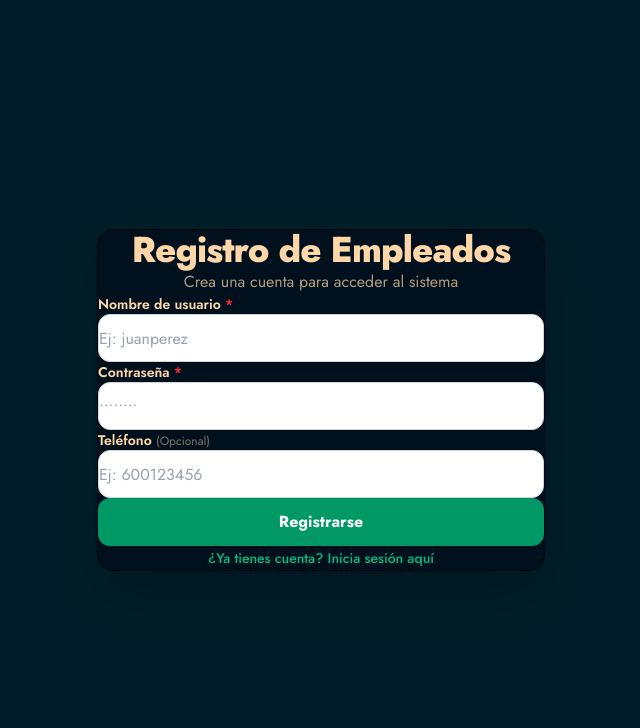
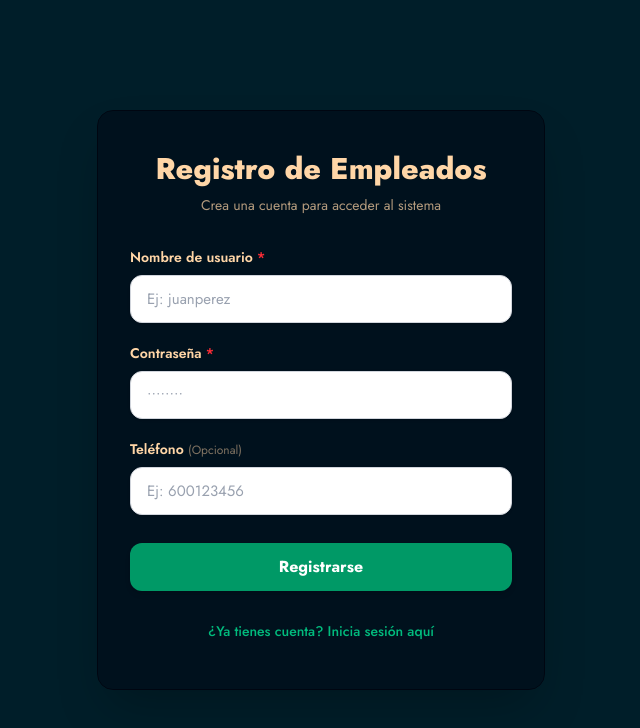
Before and after one commit to Honcito/Control_Vehiculos_nodejs_react, a React (Vite) app in the folder frontend/: page /register in a window 1280 px wide. Shown: the top 728 px of the page, without its empty margins (319-959 px from the left). Built offline with nearby package versions, Linux system fonts and the light colour scheme; no server answers.

Commit message:
fix: mejorar diseño y consistencia en las páginas de inicio de sesión y registro

```diff
--- a/frontend/src/pages/Login.jsx
+++ b/frontend/src/pages/Login.jsx
@@ -29,22 +29,24 @@ const Login = () => {
   };
 
   return (
-    <div className="min-h-screen w-full flex items-center justify-center bg-base-100 px-4 py-12 text-base-content">
-      <section className="w-full max-w-md bg-base-200 rounded-2xl shadow-2xl p-8 md:p-10 border border-base-300 space-y-8">
-
+    <div className="min-h-screen w-full flex items-center justify-center bg-base-100 px-4 py-12">
+      <section
+        className="w-full max-w-md bg-base-200 rounded-2xl shadow-2xl border border-base-300"
+        style={{ padding: "40px 32px", minHeight: "520px" }}
+      >
         {/* Encabezado */}
-        <div className="text-center space-y-3">
-          <h2 className="text-3xl md:text-4xl font-extrabold text-base-content tracking-tight">
+        <div className="text-center" style={{ marginBottom: "32px" }}>
+          <h2 className="text-3xl font-extrabold text-base-content" style={{ marginBottom: "8px" }}>
             Control de Vehículos
           </h2>
-          <p className="text-sm md:text-base text-base-content/70">
+          <p className="text-sm text-base-content/70">
             Ingresa tus credenciales para acceder
           </p>
         </div>
 
-        <form onSubmit={handleSubmit} className="space-y-6">
+        <form onSubmit={handleSubmit} style={{ display: "flex", flexDirection: "column", gap: "24px" }}>
           {/* Campo Usuario */}
-          <div className="flex flex-col text-left space-y-2">
+          <div style={{ display: "flex", flexDirection: "column", gap: "8px" }}>
             <label className="text-sm font-semibold text-base-content">
               Nombre de usuario:
             </label>
@@ -54,12 +56,13 @@ const Login = () => {
               onChange={(e) => setNombre(e.target.value)}
               required
               placeholder="Tu usuario"
-              className="w-full h-12 px-4 text-base bg-white border border-gray-300 rounded-xl text-gray-900 placeholder-gray-400 focus:outline-none focus:ring-2 focus:ring-emerald-500 focus:border-transparent transition-all shadow-sm"
+              className="w-full bg-white border border-gray-300 rounded-xl text-gray-900 placeholder-gray-400 focus:outline-none focus:ring-2 focus:ring-emerald-500 transition-all shadow-sm"
+              style={{ height: "48px", paddingLeft: "16px", paddingRight: "16px", fontSize: "15px" }}
             />
           </div>
 
           {/* Campo Contraseña */}
-          <div className="flex flex-col text-left space-y-2">
+          <div style={{ display: "flex", flexDirection: "column", gap: "8px" }}>
             <label className="text-sm font-semibold text-base-content">
               Contraseña:
             </label>
@@ -69,23 +72,25 @@ const Login = () => {
               onChange={(e) => setPassword(e.target.value)}
               required
               placeholder="••••••••"
-              className="w-full h-12 px-4 text-base bg-white border border-gray-300 rounded-xl text-gray-900 placeholder-gray-400 focus:outline-none focus:ring-2 focus:ring-emerald-500 focus:border-transparent transition-all shadow-sm"
+              className="w-full bg-white border border-gray-300 rounded-xl text-gray-900 placeholder-gray-400 focus:outline-none focus:ring-2 focus:ring-emerald-500 transition-all shadow-sm"
+              style={{ height: "48px", paddingLeft: "16px", paddingRight: "16px", fontSize: "15px" }}
             />
           </div>
 
-          {/* Botón Login - Perfectamente Alineado */}
-          <div className="pt-2">
+          {/* Botón Login */}
+          <div style={{ marginTop: "8px" }}>
             <button
               type="submit"
               disabled={loading}
-              className="w-full h-12 bg-emerald-600 hover:bg-emerald-700 active:bg-emerald-800 text-white font-bold text-base rounded-xl transition-all shadow-md hover:shadow-lg disabled:opacity-50 disabled:cursor-not-allowed cursor-pointer"
+              className="w-full bg-emerald-600 hover:bg-emerald-700 active:bg-emerald-800 text-white font-bold text-base rounded-xl transition-all shadow-md disabled:opacity-50 cursor-pointer"
+              style={{ height: "48px", display: "flex", alignItems: "center", justifyContent: "center" }}
             >
               {loading ? "Iniciando sesión..." : "Iniciar sesión"}
             </button>
           </div>
 
           {/* Enlace a Registro */}
-          <div className="text-center pt-2">
+          <div className="text-center" style={{ marginTop: "8px" }}>
             <Link
               to="/register"
               className="text-sm text-emerald-500 hover:text-emerald-400 hover:underline transition-colors font-medium"
--- a/frontend/src/pages/Register.jsx
+++ b/frontend/src/pages/Register.jsx
@@ -44,22 +44,24 @@ const Register = () => {
   };
 
   return (
-    <div className="min-h-screen w-full flex items-center justify-center bg-base-100 px-4 py-12 text-base-content">
-      <section className="w-full max-w-md bg-base-200 rounded-2xl shadow-2xl p-8 md:p-10 border border-base-300 space-y-8">
-
+    <div className="min-h-screen w-full flex items-center justify-center bg-base-100 px-4 py-12">
+      <section
+        className="w-full max-w-md bg-base-200 rounded-2xl shadow-2xl border border-base-300"
+        style={{ padding: "40px 32px", minHeight: "580px" }}
+      >
         {/* Encabezado */}
-        <div className="text-center space-y-3">
-          <h2 className="text-3xl md:text-4xl font-extrabold text-base-content tracking-tight">
+        <div className="text-center" style={{ marginBottom: "32px" }}>
+          <h2 className="text-3xl font-extrabold text-base-content" style={{ marginBottom: "8px" }}>
             Registro de Empleados
           </h2>
-          <p className="text-sm md:text-base text-base-content/70">
+          <p className="text-sm text-base-content/70">
             Crea una cuenta para acceder al sistema
           </p>
         </div>
 
-        <form onSubmit={handleSubmit} className="space-y-6">
+        <form onSubmit={handleSubmit} style={{ display: "flex", flexDirection: "column", gap: "20px" }}>
           {/* Campo Nombre */}
-          <div className="flex flex-col text-left space-y-2">
+          <div style={{ display: "flex", flexDirection: "column", gap: "8px" }}>
             <label className="text-sm font-semibold text-base-content">
               Nombre de usuario <span className="text-red-500">*</span>
             </label>
@@ -70,12 +72,13 @@ const Register = () => {
               onChange={handleChange}
               required
               placeholder="Ej: juanperez"
-              className="w-full h-12 px-4 text-base bg-white border border-gray-300 rounded-xl text-gray-900 placeholder-gray-400 focus:outline-none focus:ring-2 focus:ring-emerald-500 focus:border-transparent transition-all shadow-sm"
+              className="w-full bg-white border border-gray-300 rounded-xl text-gray-900 placeholder-gray-400 focus:outline-none focus:ring-2 focus:ring-emerald-500 transition-all shadow-sm"
+              style={{ height: "48px", paddingLeft: "16px", paddingRight: "16px", fontSize: "15px" }}
             />
           </div>
 
           {/* Campo Contraseña */}
-          <div className="flex flex-col text-left space-y-2">
+          <div style={{ display: "flex", flexDirection: "column", gap: "8px" }}>
             <label className="text-sm font-semibold text-base-content">
               Contraseña <span className="text-red-500">*</span>
             </label>
@@ -86,12 +89,13 @@ const Register = () => {
               onChange={handleChange}
               required
               placeholder="••••••••"
-              className="w-full h-12 px-4 text-base bg-white border border-gray-300 rounded-xl text-gray-900 placeholder-gray-400 focus:outline-none focus:ring-2 focus:ring-emerald-500 focus:border-transparent transition-all shadow-sm"
+              className="w-full bg-white border border-gray-300 rounded-xl text-gray-900 placeholder-gray-400 focus:outline-none focus:ring-2 focus:ring-emerald-500 transition-all shadow-sm"
+              style={{ height: "48px", paddingLeft: "16px", paddingRight: "16px", fontSize: "15px" }}
             />
           </div>
 
           {/* Campo Teléfono */}
-          <div className="flex flex-col text-left space-y-2">
+          <div style={{ display: "flex", flexDirection: "column", gap: "8px" }}>
             <label className="text-sm font-semibold text-base-content">
               Teléfono <span className="text-base-content/50 text-xs font-normal">(Opcional)</span>
             </label>
@@ -101,23 +105,25 @@ const Register = () => {
               value={formData.telefono}
               onChange={handleChange}
               placeholder="Ej: 600123456"
-              className="w-full h-12 px-4 text-base bg-white border border-gray-300 rounded-xl text-gray-900 placeholder-gray-400 focus:outline-none focus:ring-2 focus:ring-emerald-500 focus:border-transparent transition-all shadow-sm"
+              className="w-full bg-white border border-gray-300 rounded-xl text-gray-900 placeholder-gray-400 focus:outline-none focus:ring-2 focus:ring-emerald-500 transition-all shadow-sm"
+              style={{ height: "48px", paddingLeft: "16px", paddingRight: "16px", fontSize: "15px" }}
             />
           </div>
 
           {/* Botón Registro */}
-          <div className="pt-2">
+          <div style={{ marginTop: "8px" }}>
             <button
               type="submit"
               disabled={loading}
-              className="w-full h-12 bg-emerald-600 hover:bg-emerald-700 active:bg-emerald-800 text-white font-bold text-base rounded-xl transition-all shadow-md hover:shadow-lg disabled:opacity-50 disabled:cursor-not-allowed cursor-pointer"
+              className="w-full bg-emerald-600 hover:bg-emerald-700 active:bg-emerald-800 text-white font-bold text-base rounded-xl transition-all shadow-md disabled:opacity-50 cursor-pointer"
+              style={{ height: "48px", display: "flex", alignItems: "center", justifyContent: "center" }}
             >
               {loading ? "Registrando..." : "Registrarse"}
             </button>
           </div>
 
           {/* Enlace a Login */}
-          <div className="text-center pt-2">
+          <div className="text-center" style={{ marginTop: "8px" }}>
             <Link
               to="/login"
               className="text-sm text-emerald-500 hover:text-emerald-400 hover:underline transition-colors font-medium"
```
